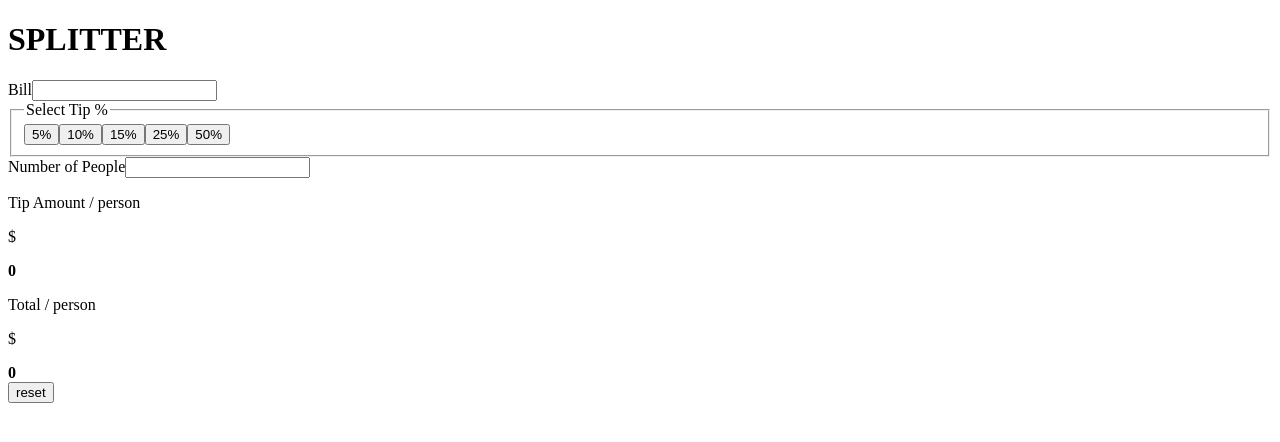
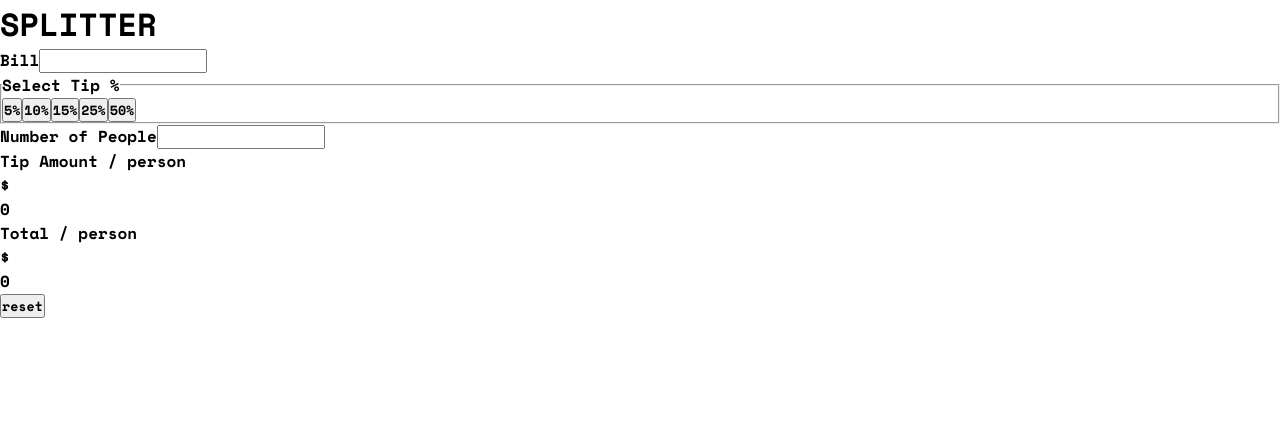
Before and after one commit to Aditi-Sawardekar/tip-calculator-app, a React (Vite) app: page / in a window 1280 px wide. Shown: the top 442 px of the page. Built offline with nearby package versions, Linux system fonts and the light colour scheme.

Commit message:
Import Space Mono font and reset global styles

```diff
--- a/src/index.css
+++ b/src/index.css
@@ -0,0 +1,8 @@
+@import url("https://fonts.googleapis.com/css2?family=Space+Mono:wght@700&display=swap");
+
+* {
+  font-family: "Space Mono", monospace;
+  box-sizing: border-box;
+  padding: 0;
+  margin: 0;
+}
```
